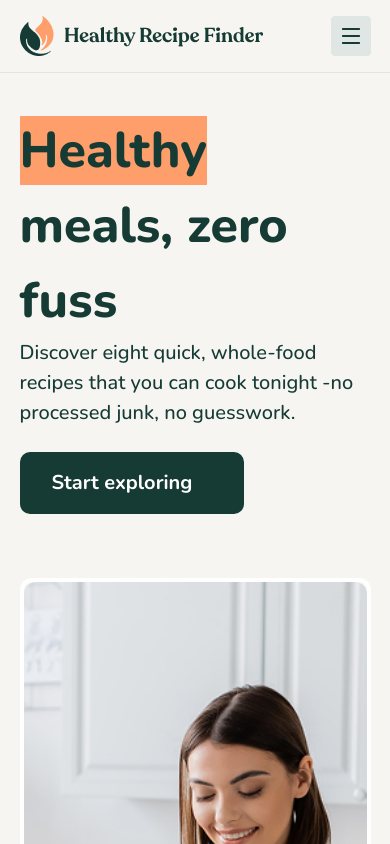
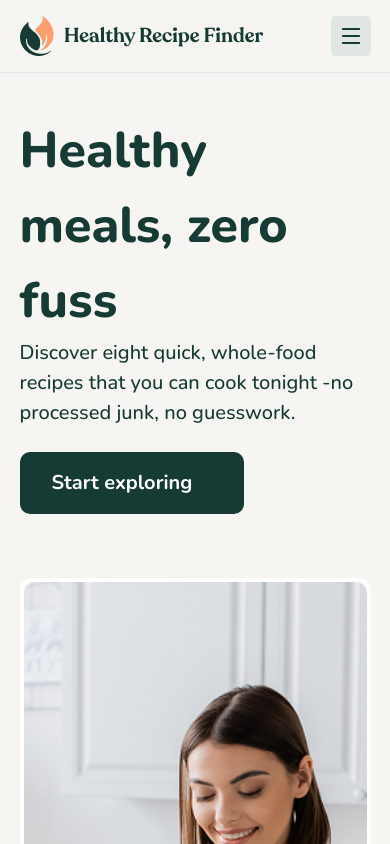
Before and after one commit to bakeji/recipe-finder, a Next.js app: page / in a window 390 px wide. Shown: the top 844 px of the page. Built offline with nearby package versions, Linux system fonts and the light colour scheme.

Commit message:
Update README and enhance homepage layout for clarity and responsiveness

```diff
--- a/app/page.tsx
+++ b/app/page.tsx
@@ -26,7 +26,7 @@ const features=[
         <div className='w-[90%] mx-auto my-10 '>
             <div className='flex  flex-col items-center justify-center gap-10 max-md:items-start '>
                 <div className='font-nunito '>
-                    <h1 className='text-[72px]  text-center font-[800] text-[#163A34] max-md:text-[50px] max-md:text-start '><span className='bg-[#FE9F6B] h-[10px]'>Healthy</span> meals, zero fuss</h1>
+                    <h1 className='text-[72px]  text-center font-[800] text-[#163A34] max-md:text-[50px] max-md:text-start '><span>Healthy</span> meals, zero fuss</h1>
                     <div className='w-[69%] mx-auto max-md:w-full'><p className='text-[20px] text-center font-[500] text-[#163A34] max-md:text-start '>Discover eight quick, whole-food recipes that you can cook tonight -no processed junk, no guesswork.</p> </div>
                     <div className='px-[32px] py-[16px] rounded-[10px] w-[224px] text-[20px] font-[700] mx-auto max-md:mx-0 my-6 text-white bg-[#163A34]'><Link href='/recipes'>Start exploring</Link></div>
                 </div>
@@ -37,7 +37,7 @@ const features=[
 
             <div className='mx-auto mt-10' >
                 <h2 className='text-center text-[48px] font-[800] text-[#163A34] max-md:text-start'>What you'll get</h2>
-                <div className='flex items-center justify-center gap-4 mt-10 max-md:flex-col max-md:items-start '>
+                <div className='flex items-center justify-center w-full gap-4 mt-10 max-md:flex-col max-md:items-start '>
                     {features.map((feature, index) => (
                     <div key={index} className='flex-1/3 items-start flex-col justify-center gap-5 max-md:flex-1  ' >
                       <div className='w-[70px] h-[70px] rounded-[12px] border-[#E9EDE8] border bg-white flex items-center justify-center '>
```
Also changed, not shown: 1 other file (tests, documents, lock files or other folders).
